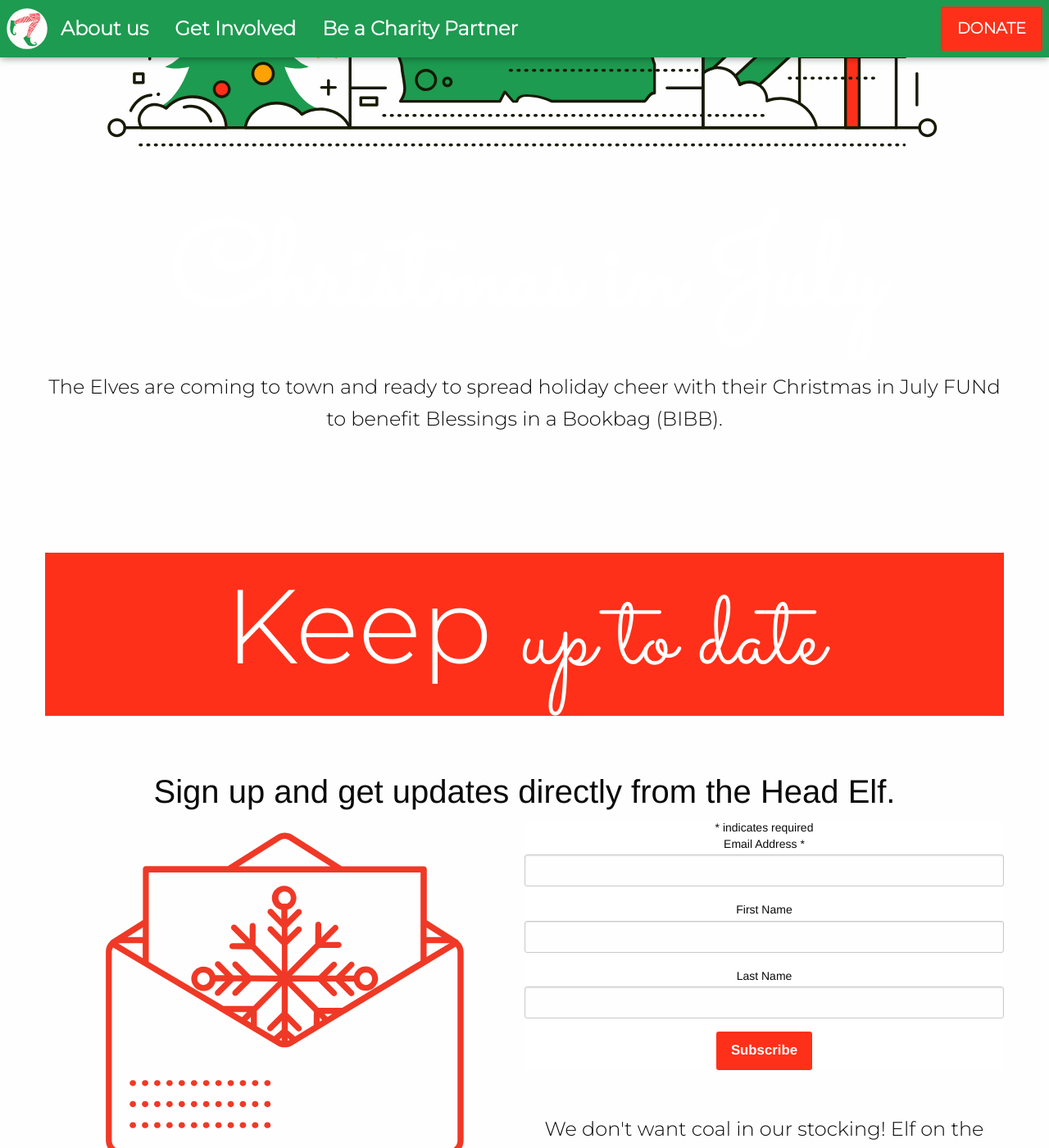
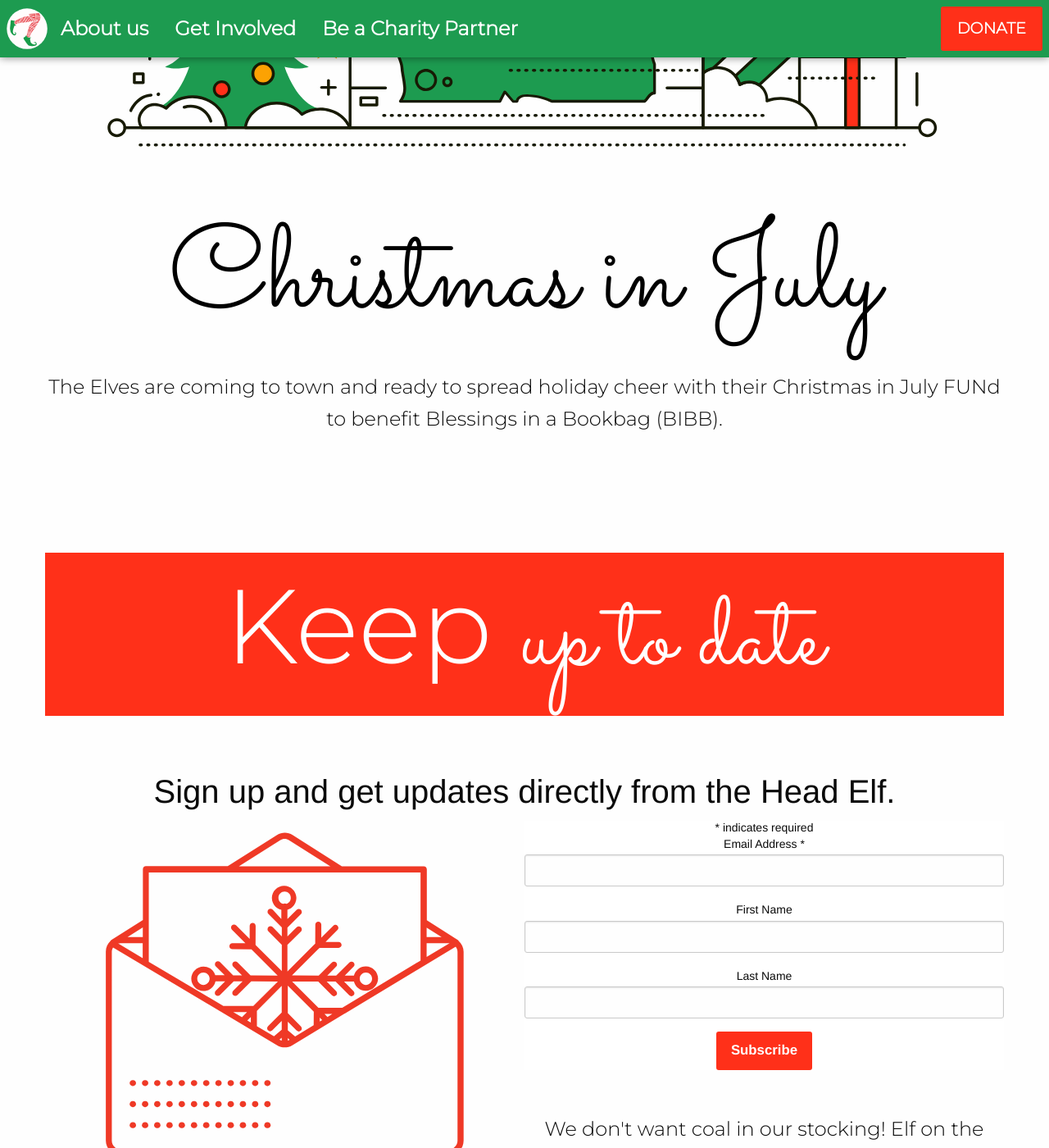
Before and after one commit to egomadking/elfontherun, a Jekyll site: the page built from index.md, in a window 1280 px wide and 1400 px high, scrolled down 3976 px. Shown: the whole window at 82% size. Built offline with Jekyll 4.4.1, drawn with Linux system fonts in a browser that asks for light colours; comment, search, counter and statistics services are not loaded.

Commit message:
added footer logo, event-link

```diff
--- a/styles/app.css
+++ b/styles/app.css
@@ -195,6 +195,7 @@ a:hover,
   color: #fff;
   font-size: 5em;
   margin-top: 0.5em;
+  line-height: 0.8em;
 }
 
 .soc-icon{
@@ -288,6 +289,11 @@ canvas {
 .upcoming-events-announcement {
   font-family: Sacramento, cursive;
   font-size: 6em;
+}
+
+.event-link {
+  color: #000;
+  font-weight: normal;
 }
 
 /* MAILCHIMP Signup form*/
@@ -433,6 +439,10 @@ margin-bottom: 4em;
 }
 
 @media screen and (max-width: 63.9375em) {
+  .footer h1 {
+    line-height: 1.2em;
+  }
+
   .footer-header .h1-suffix {
     display: block;
   }
@@ -567,6 +577,11 @@ margin-bottom: 4em;
     height: auto;
   }
 
+  .footer-logo {
+    padding-bottom: 2px;
+    padding-top: 10px;
+  }
+
   .soc-media {
     margin-top: 0;
   }
```
